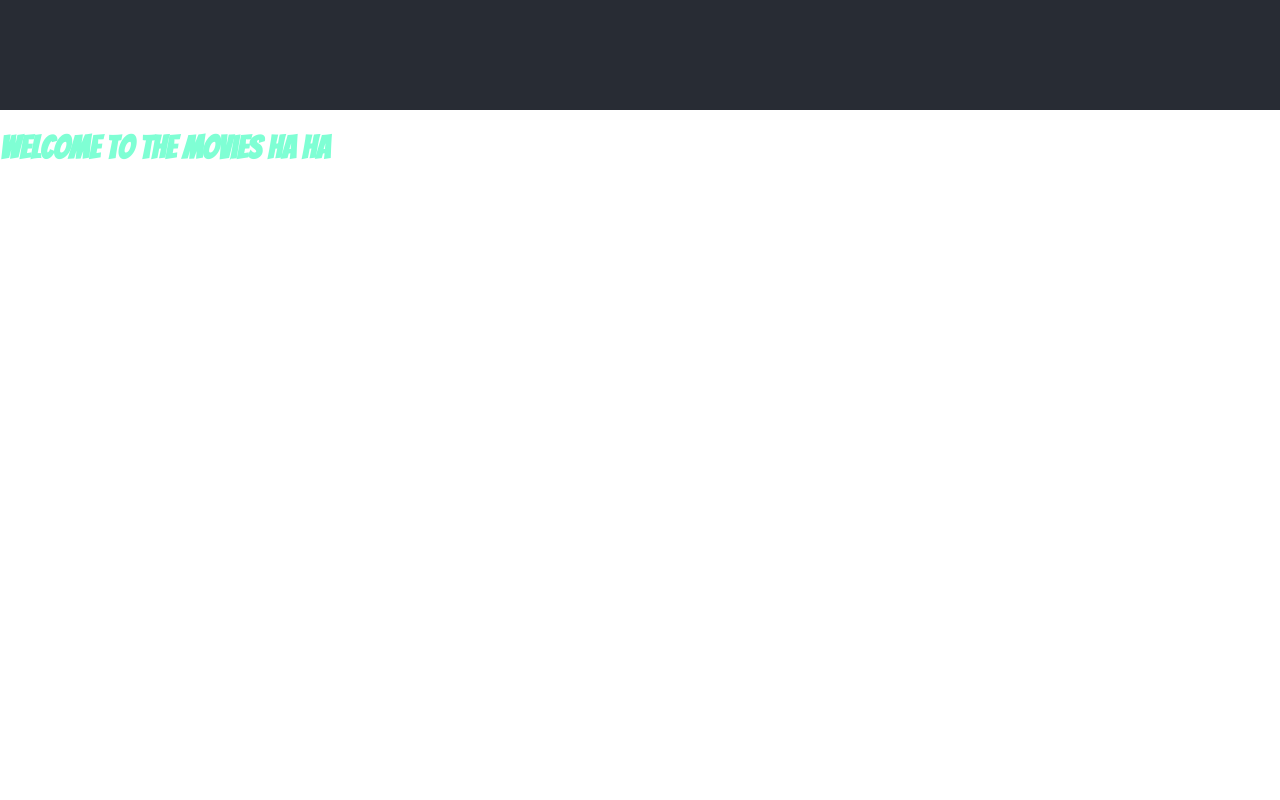
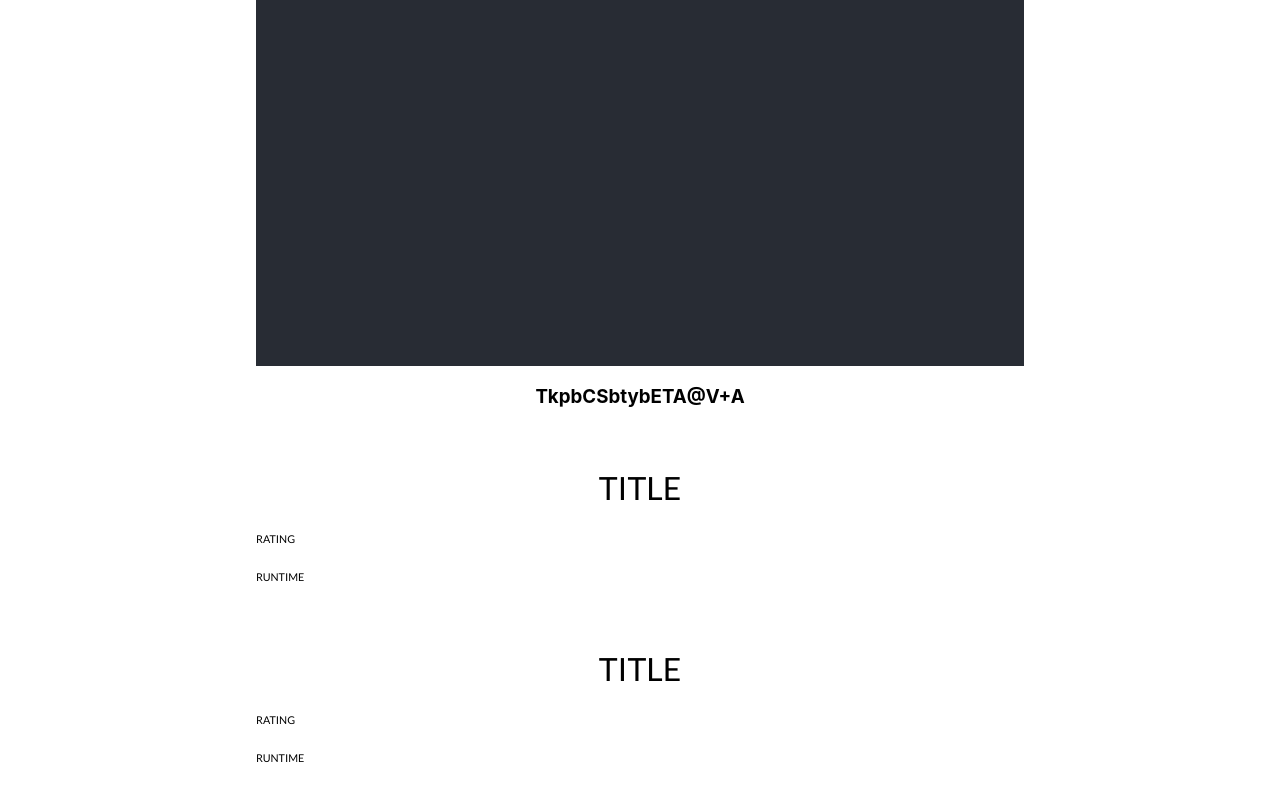
Before and after one commit to alicerichardson/TkpbCSbtybETA-V-A, a React (Create React App) app in the folder tkpbcsbtybeta-v-a/: page / in a window 1280 px wide. Shown: the part 690-1490 px from the top of the page. Before the commit the page ends 877 px from the top, so only its background shows below. Built offline with nearby package versions, Linux system fonts and the light colour scheme.

Commit message:
Style changes to Movie Component

```diff
--- a/tkpbcsbtybeta-v-a/public/index.html
+++ b/tkpbcsbtybeta-v-a/public/index.html
@@ -2,7 +2,7 @@
 <html lang="en">
   <head>
     <meta charset="utf-8" />
-    <link href="https://fonts.googleapis.com/css?family=Bangers&display=swap" rel="stylesheet">
+    <link href="https://fonts.googleapis.com/css?family=Lato&display=swap" rel="stylesheet">
     <link rel="shortcut icon" href="%PUBLIC_URL%/favicon.ico" />
     <meta name="viewport" content="width=device-width, initial-scale=1" />
     <meta name="theme-color" content="#000000" />
--- a/tkpbcsbtybeta-v-a/src/App.js
+++ b/tkpbcsbtybeta-v-a/src/App.js
@@ -7,10 +7,9 @@ function App() {
     <>
     <div className="App">
       <header className="App-header">
-        <HomePage />
       </header>
+      <HomePage />
     </div>
-    <h1>Welcome to the movies ha ha</h1>
     </>
   );
 }
--- a/tkpbcsbtybeta-v-a/src/Components/HomePage.jsx
+++ b/tkpbcsbtybeta-v-a/src/Components/HomePage.jsx
@@ -1,5 +1,6 @@
 import React from 'react';
 import NavBar from './NavBar';
+import Schedule from './Schedule';
 
 const HomePage = () => {
     return (
@@ -8,6 +9,7 @@ const HomePage = () => {
             <div>
                 <NavBar />
             </div>
+            <Schedule/>
         </div>
     );
 }
--- a/tkpbcsbtybeta-v-a/src/Components/Movie.jsx
+++ b/tkpbcsbtybeta-v-a/src/Components/Movie.jsx
@@ -1,8 +1,13 @@
 import React from 'react';
+import './css/movie.css';
 
 const Movie = () => {
     return (
         <div>
+            <img src=""></img>
+            <h1>Title</h1>
+            <h6>Rating</h6>
+            <h6>Runtime</h6>
         </div>
     );
 }
--- a/tkpbcsbtybeta-v-a/src/Components/Schedule.jsx
+++ b/tkpbcsbtybeta-v-a/src/Components/Schedule.jsx
@@ -1,9 +1,11 @@
 import React from 'react';
+import Movie from './Movie';
 
 const Schedule = () => {
     return (
         <div>
-
+            <Movie/>
+            <Movie/>
         </div>
     );
 }
--- /dev/null
+++ b/tkpbcsbtybeta-v-a/src/Components/css/movie.css
@@ -0,0 +1,11 @@
+h1,
+h6 {
+    display: block;
+    font-family: 'Lato', sans-serif;
+    font-weight: lighter;
+    text-transform: uppercase;
+}
+
+h6 {
+    text-align: left;
+}
--- a/tkpbcsbtybeta-v-a/src/index.css
+++ b/tkpbcsbtybeta-v-a/src/index.css
@@ -1,5 +1,5 @@
 body {
-  margin: 0;
+  margin: 20%;
   font-family: -apple-system, BlinkMacSystemFont, "Segoe UI", "Roboto", "Oxygen",
     "Ubuntu", "Cantarell", "Fira Sans", "Droid Sans", "Helvetica Neue",
     sans-serif;
@@ -8,12 +8,6 @@ body {
 }
 
 code {
-  /* font-family: source-code-pro, Menlo, Monaco, Consolas, "Courier New",
-  monospace; */
-  font-family: 'Bangers', cursive;
+  font-family: source-code-pro, Menlo, Monaco, Consolas, "Courier New",
+  monospace;
 }
-
-h1 {
-  color: aquamarine;
-  font-family: 'Bangers', cursive;
-}
```
Also changed, not shown: 2 other files (tests, documents, lock files or other folders).
